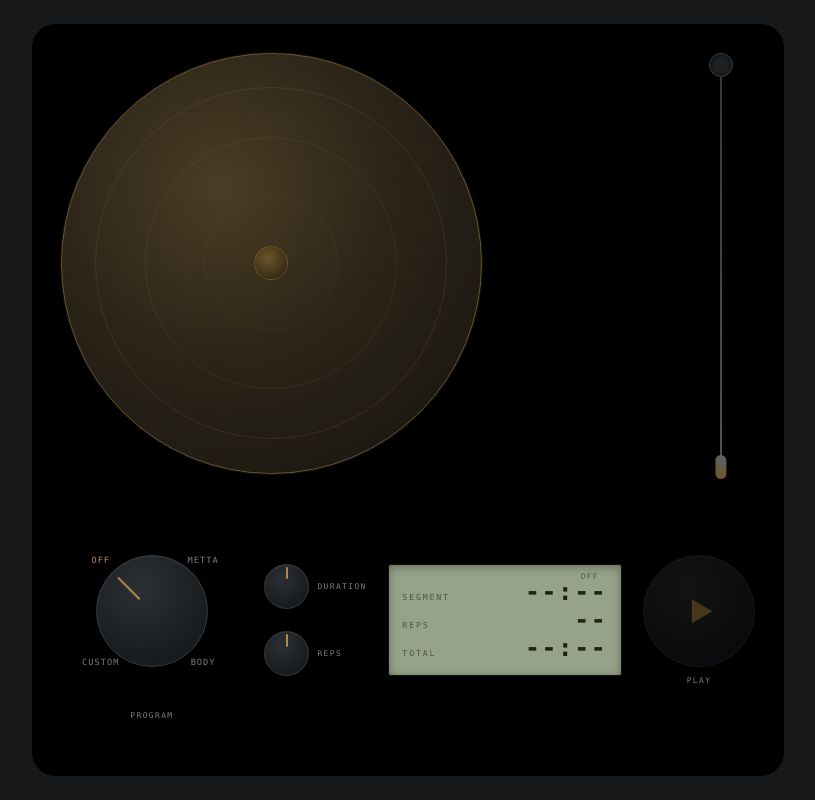
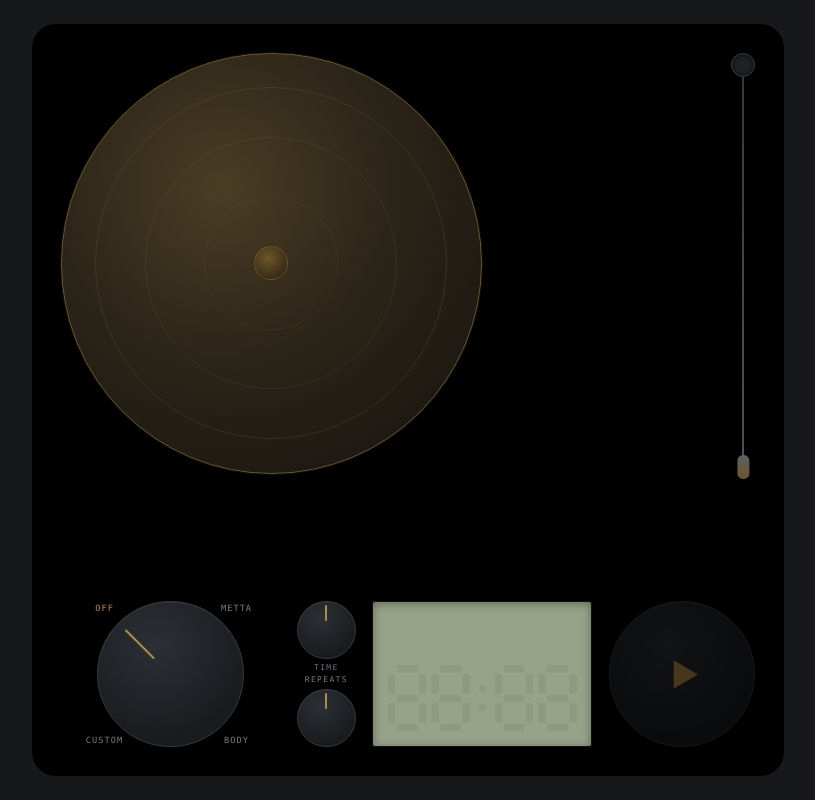
Before and after one commit to jackbush/metty, a plain HTML site: page web-prototype/index.html in a window 1280 px wide. Shown: the whole page, without its empty margins (232-1047 px from the left). Drawn offline with Linux system fonts and the light colour scheme.

Commit message:
screen behaviour working

```diff
--- a/web-prototype/app.js
+++ b/web-prototype/app.js
@@ -44,11 +44,10 @@ const el = {
   repDial:   $('dial-reps'),
   repPtr:    $('dial-reps').querySelector('.dial-pointer'),
   labels:    Array.from(document.querySelectorAll('.prog-label')),
-  segment:   $('v-segment'),
-  reps:      $('v-reps'),
-  total:     $('v-total'),
-  mode:      $('v-mode'),
-  run:       $('v-run'),
+  scrTop:    $('scr-top'),
+  dReps:     $('d-reps'),
+  dTotal:    $('d-total'),
+  dSegment:  $('d-segment'),
   play:      $('play'),
   glyphPlay: $('glyph-play'),
   glyphStop: $('glyph-stop'),
@@ -62,8 +61,69 @@ function mmss(seconds) {
   const s = Math.max(0, Math.ceil(seconds));
   const m = Math.floor(s / 60);
   const r = s % 60;
-  if (m >= 100) return `${m}m`;
   return `${String(m).padStart(2, '0')}:${String(r).padStart(2, '0')}`;
+}
+
+/* ── Seven-segment display ───────────────────────────────────
+   Drawn as SVG rather than set in a font, so unlit segments can
+   stay faintly visible the way they do on a real reflective LCD.
+   ───────────────────────────────────────────────────────── */
+
+//    aaa
+//   f   b
+//    ggg
+//   e   c
+//    ddd
+const SEG_RECTS = {
+  a: [13, 0,    32, 11],
+  b: [47, 13,   11, 30],
+  c: [47, 57,   11, 30],
+  d: [13, 89,   32, 11],
+  e: [0,  57,   11, 30],
+  f: [0,  13,   11, 30],
+  g: [13, 44.5, 32, 11],
+};
+
+const SEG_MAP = {
+  '0': 'abcdef', '1': 'bc',     '2': 'abged',  '3': 'abgcd',  '4': 'fgbc',
+  '5': 'afgcd',  '6': 'afgedc', '7': 'abc',    '8': 'abcdefg', '9': 'abgfcd',
+};
+
+const GLYPH_W = 58, GLYPH_H = 100, COLON_W = 22, KERN = 8;
+
+function segSVG(text, lit = true) {
+  const parts = [];
+  let x = 0;
+
+  for (const ch of text) {
+    if (ch === ':') {
+      const on = lit ? ' on' : '';
+      parts.push(`<rect class="seg${on}" x="${x + 6}" y="30" width="11" height="11" rx="3"/>`);
+      parts.push(`<rect class="seg${on}" x="${x + 6}" y="59" width="11" height="11" rx="3"/>`);
+      x += COLON_W + KERN;
+    } else {
+      const on = lit ? (SEG_MAP[ch] || '') : '';
+      for (const key of Object.keys(SEG_RECTS)) {
+        const [rx, ry, rw, rh] = SEG_RECTS[key];
+        const cls = on.includes(key) ? 'seg on' : 'seg';
+        parts.push(`<rect class="${cls}" x="${x + rx}" y="${ry}" width="${rw}" height="${rh}" rx="3"/>`);
+      }
+      x += GLYPH_W + KERN;
+    }
+  }
+
+  const w = Math.max(1, x - KERN);
+  return `<svg viewBox="0 0 ${w} ${GLYPH_H}" preserveAspectRatio="xMidYMid meet">`
+       + parts.join('') + '</svg>';
+}
+
+// Only touch the DOM when the rendered text actually changes.
+const segCache = new WeakMap();
+function setSeg(node, text, lit = true) {
+  const key = text + (lit ? '+' : '-');
+  if (segCache.get(node) === key) return;
+  segCache.set(node, key);
+  node.innerHTML = segSVG(text, lit);
 }
 
 /* ── Audio: struck singing bowl ──────────────────────────── */
@@ -158,23 +218,32 @@ function render() {
   const isOff = state.program === 'off';
   const total = state.segment * state.reps;
 
+  let segText, repsLeft, totalLeft;
+
   if (state.running) {
     const elapsed = (Date.now() - state.startedAt) / 1000;
     const rep = Math.min(state.reps, Math.floor(elapsed / state.segment) + 1);
-    const segLeft = state.segment - (elapsed % state.segment);
-
-    el.segment.textContent = mmss(segLeft);
-    el.reps.textContent = `${rep}/${state.reps}`;
-    el.total.textContent = mmss(total - elapsed);
+    segText  = mmss(state.segment - (elapsed % state.segment));
+    repsLeft = state.reps - rep + 1;   // repeats remaining, including this one
+    totalLeft = total - elapsed;
   } else {
-    el.segment.textContent = isOff ? '--:--' : mmss(state.segment);
-    el.reps.textContent = isOff ? '--' : String(state.reps);
-    el.total.textContent = isOff ? '--:--' : mmss(total);
+    segText  = mmss(state.segment);
+    repsLeft = state.reps;
+    totalLeft = total;
   }
 
-  el.mode.textContent = PRESETS[state.program].name;
-  el.run.textContent = state.running ? 'RUN' : '';
-  el.run.className = state.running ? 'on blink' : '';
+  // Bottom row: segment time. Unlit ghost digits when the deck is off.
+  setSeg(el.dSegment, isOff ? '88:88' : segText, !isOff);
+
+  // Top row carries repeats + total only while more than one repeat
+  // remains. On the last repeat there is nothing left to count, so it
+  // goes dark rather than sitting there reading "1".
+  const showTop = !isOff && repsLeft > 1;
+  el.scrTop.style.visibility = showTop ? 'visible' : 'hidden';
+  if (showTop) {
+    setSeg(el.dReps, String(repsLeft));
+    setSeg(el.dTotal, mmss(totalLeft));
+  }
 
   // Dials
   el.progPtr.style.transform = `rotate(${ANGLE[state.program]}deg)`;
--- a/web-prototype/index.html
+++ b/web-prototype/index.html
@@ -44,49 +44,36 @@
         <span class="prog-label pos-se" data-program="bodyscan">BODY</span>
         <span class="prog-label pos-sw" data-program="custom">CUSTOM</span>
       </div>
-      <span class="group-name">PROGRAM</span>
     </div>
 
-    <!-- Duration + Repetitions: stacked, 40% diameter -->
+    <!-- Time + Repeats. Labels sit between the two dials: the dial
+         each one names is directly above / below it. -->
     <div class="group" id="group-stack">
       <div class="stack">
-        <div class="mini">
         <div class="dial small-dial" id="dial-duration" tabindex="0" role="slider"
-               aria-label="Segment duration">
+             aria-label="Segment time">
           <div class="dial-face"></div>
           <div class="dial-pointer"></div>
         </div>
-          <span class="mini-name">DURATION</span>
-        </div>
-        <div class="mini">
+        <span class="mini-name">TIME</span>
+        <span class="mini-name">REPEATS</span>
         <div class="dial small-dial" id="dial-reps" tabindex="0" role="slider"
-               aria-label="Repetitions">
+             aria-label="Repeats">
           <div class="dial-face"></div>
           <div class="dial-pointer"></div>
-          </div>
-          <span class="mini-name">REPS</span>
         </div>
       </div>
     </div>
 
-    <!-- Screen -->
+    <!-- Screen: top row 30% (repeats remaining + total), bottom row 60% (segment) -->
     <div class="group" id="group-screen">
       <div id="screen">
-        <div class="scr-row">
-          <span class="scr-key">SEGMENT</span>
-          <span class="scr-val" id="v-segment">--:--</span>
+        <div class="scr-top" id="scr-top">
+          <div class="seg-box" id="d-reps"></div>
+          <div class="seg-box" id="d-total"></div>
         </div>
-        <div class="scr-row">
-          <span class="scr-key">REPS</span>
-          <span class="scr-val" id="v-reps">--</span>
-        </div>
-        <div class="scr-row">
-          <span class="scr-key">TOTAL</span>
-          <span class="scr-val" id="v-total">--:--</span>
-        </div>
-        <div class="scr-status">
-          <span id="v-mode">OFF</span>
-          <span id="v-run"></span>
+        <div class="scr-bottom">
+          <div class="seg-box" id="d-segment"></div>
         </div>
       </div>
     </div>
@@ -102,7 +89,6 @@
           </g>
         </svg>
       </button>
-      <span class="group-name">PLAY</span>
     </div>
 
   </div>
--- a/web-prototype/style.css
+++ b/web-prototype/style.css
@@ -1,15 +1,14 @@
 /* ── Metty interface prototype ──────────────────────────────
-   Absolute, full-screen layout. Desktop: bowl top-left, striker
-   down the right, controls in a band underneath the bowl.
+   Absolute, full-screen layout.
+   Desktop (>768px): pinned to a centred square deck.
    Mobile: bowl / screen / controls in vertical thirds.
    ───────────────────────────────────────────────────────── */
 
 :root{
   --pad: 3.5vh;
   --bowl-size: min(58vw, 58vh);
-  --dial: min(19vh, 15vw);          /* program dial + play button */
-  --small: calc(var(--dial) * 0.4); /* duration + reps */
-  --gap:   calc(var(--dial) * 0.2); /* so stack height == dial */
+  --dial: min(24.7vh, 19.5vw);      /* program dial == screen == play */
+  --small: calc(var(--dial) * 0.4); /* time + repeats */
 
   --bg:      #16181a;
   --bg-lift: #1e2124;
@@ -80,9 +79,9 @@ html,body{
 #striker{
   position:absolute;
   top: var(--pad);
-  right: calc(var(--pad) * 1.6);
+  right: var(--pad);
   height: var(--bowl-size);
-  width: 2.2rem;
+  width: 1.5rem;   /* pivot width, so the arm sits on the padding line */
   display:flex; flex-direction:column; align-items:center;
 }
 #striker-pivot{
@@ -120,13 +119,14 @@ html,body{
   bottom: var(--pad);
   display:flex;
   align-items:center;
-  gap: clamp(1rem, 3vw, 3rem);
+  gap: clamp(1rem, 2.2vw, 2.4rem);
 }
-.group{ display:flex; flex-direction:column; align-items:center; gap:.55rem; flex:none; }
-.group-name, .mini-name{
+.group{ display:flex; flex-direction:column; align-items:center; flex:none; }
+.mini-name{
   font-size: clamp(.5rem,.75vw,.66rem);
   letter-spacing:.18em;
   color: var(--ink-dim);
+  line-height:1;
 }
 
 /* ── Dials ───────────────────────────────────────────────── */
@@ -136,6 +136,7 @@ html,body{
   cursor: grab;
   touch-action:none;
   outline:none;
+  flex:none;
 }
 .dial:active{ cursor: grabbing; }
 .dial:focus-visible .dial-face{ border-color: var(--brass); }
@@ -167,8 +168,8 @@ html,body{
 /* Program wrapper + labels around the outside */
 .prog-wrap{
   position:relative;
-  width: calc(var(--dial) * 1.62);
-  height: calc(var(--dial) * 1.62);
+  width: calc(var(--dial) * 1.5);
+  height: calc(var(--dial) * 1.5);
   display:grid; place-items:center;
 }
 .prog-wrap .prog-dial{ position:absolute; }
@@ -185,22 +186,21 @@ html,body{
 }
 .prog-label:hover{ color: var(--ink); }
 .prog-label.active{ color: var(--brass); }
-.pos-nw{ left:22%;  top:22%; }
-.pos-ne{ left:78%;  top:22%; }
-.pos-se{ left:78%;  top:78%; }
-.pos-sw{ left:22%;  top:78%; }
+.pos-nw{ left:20%;  top:20%; }
+.pos-ne{ left:80%;  top:20%; }
+.pos-se{ left:80%;  top:80%; }
+.pos-sw{ left:20%;  top:80%; }
 
-/* Stack: two 40% dials, gap 20% → total height == program dial */
+/* Stack: dial / TIME / REPEATS / dial, total height == program dial */
 .stack{
   display:flex; flex-direction:column;
-  gap: var(--gap);
+  align-items:center;
   height: var(--dial);
-  justify-content:space-between;
+  justify-content: space-between;
 }
-.mini{ display:flex; align-items:center; gap:.5rem; }
 
 /* ── Screen ──────────────────────────────────────────────── */
-#group-screen{ flex:1 1 auto; min-width:0; align-self:stretch; justify-content:center; }
+#group-screen{ flex:1 1 auto; min-width:0; }
 #screen{
   width:100%;
   height: var(--dial);
@@ -209,37 +209,28 @@ html,body{
   border-radius:3px;
   border:1px solid #0f1110;
   box-shadow: inset 0 2px 10px rgba(0,0,0,.35);
-  padding: clamp(.5rem,1.4vh,1rem) clamp(.7rem,1.6vw,1.4rem);
-  display:flex; flex-direction:column; justify-content:center;
-  gap:.15em;
-  position:relative;
+  padding: calc(var(--dial) * 0.08) calc(var(--dial) * 0.1);
+  display:flex; flex-direction:column;
+  justify-content: space-between;
   overflow:hidden;
 }
-.scr-row{
-  display:flex; align-items:baseline; justify-content:space-between;
-  font-variant-numeric: tabular-nums;
+.scr-top{
+  height:30%;
+  display:flex; align-items:center; justify-content:space-between;
+  gap:1rem;
 }
-.scr-key{
-  font-size: clamp(.55rem,1.1vh,.8rem);
-  letter-spacing:.22em;
-  opacity:.62;
+.scr-bottom{
+  height:60%;
+  display:flex; align-items:center; justify-content:center;
 }
-.scr-val{
-  font-size: clamp(1rem,3.6vh,2.6rem);
-  font-weight:700;
-  letter-spacing:.06em;
-  line-height:1.05;
-}
-.scr-status{
-  position:absolute; top:.4rem; right:.6rem;
-  display:flex; gap:.7rem;
-  font-size: clamp(.5rem,1vh,.7rem);
-  letter-spacing:.2em;
-  opacity:.62;
-}
-#v-run.on{ opacity:1; font-weight:700; }
-#v-run.blink{ animation: blink 1s steps(1,end) infinite; }
-@keyframes blink{ 50%{ opacity:.15; } }
+.seg-box{ height:100%; min-width:0; }
+.scr-top .seg-box svg{ height:100%; width:auto; max-width:100%; display:block; }
+.scr-bottom .seg-box{ width:100%; }
+.scr-bottom .seg-box svg{ height:100%; width:100%; display:block; }
+
+/* Unlit segments stay faintly visible, as on a real reflective LCD */
+.seg{ fill: currentColor; opacity:.07; }
+.seg.on{ opacity:1; }
 
 /* ── Play ────────────────────────────────────────────────── */
 #play{
@@ -256,30 +247,19 @@ html,body{
 #play:hover{ border-color: var(--brass-lo); }
 #play:active{ transform: scale(.97); }
 #play[disabled]{ opacity:.4; cursor:not-allowed; }
-#play svg{ width:42%; height:42%; fill: currentColor; }
+#play svg{ width:38%; height:38%; fill: currentColor; }
 #play.running{ color: #c9553f; }
 
 /* ── Mobile: vertical thirds ─────────────────────────────── */
 @media (max-width: 768px){
   :root{
     --bowl-size: min(70vw, 26vh);
-    --dial: min(14vh, 25vw);
+    --dial: min(15vh, 27vw);
   }
 
-  /* Top third: bowl + striker */
-  #bowl-zone{
-    top: 3vh;
-    left: 6vw;
-  }
-  #striker{
-    top: 3vh;
-    right: 8vw;
-    height: var(--bowl-size);
-  }
+  #bowl-zone{ top: 3vh; left: 6vw; }
+  #striker{ top: 3vh; right: 8vw; height: var(--bowl-size); }
 
-  /* Middle third: screen. Bottom third: controls.
-     Both live inside #controls, laid out as a grid so the screen
-     spans the full width above the control row. */
   #controls{
     top: 34vh;
     bottom: 2.5vh;
@@ -289,22 +269,16 @@ html,body{
     gap: 3vh 4vw;
     align-items: center;
   }
-  #group-screen{
-    grid-column: 1 / -1;
-    grid-row: 1;
-    align-self: stretch;
-  }
+  #group-screen{ grid-column: 1 / -1; grid-row: 1; align-self: stretch; }
   #screen{ height: 100%; }
   #group-program{ grid-column: 1; grid-row: 2; justify-self: start; }
   #group-stack  { grid-column: 2; grid-row: 2; justify-self: center; }
   #group-play   { grid-column: 3; grid-row: 2; justify-self: end; }
 
   .prog-wrap{
-    width: calc(var(--dial) * 1.6);
-    height: calc(var(--dial) * 1.6);
+    width: calc(var(--dial) * 1.5);
+    height: calc(var(--dial) * 1.5);
   }
-  .mini-name{ display: none; }
-  .scr-val{ font-size: clamp(1.4rem, 6vh, 3rem); }
 }
 
 /* ── Desktop: square deck ────────────────────────────────────
@@ -321,7 +295,7 @@ html,body{
     --side: min(calc(100vw - 48px), calc(100vh - 48px));
     --pad:        calc(var(--side) * 0.038);
     --bowl-size:  calc(var(--side) * 0.56);
-    --dial:       calc(var(--side) * 0.15);
+    --dial:       calc(var(--side) * 0.195);
   }
 
   body{
@@ -338,21 +312,20 @@ html,body{
     overflow: hidden;
   }
 
+  /* Controls sit on the bottom edge, with the same clearance
+     as the bowl has at the top and everything has at the sides. */
   #controls{
-    top: calc(var(--pad) + var(--bowl-size) + var(--side) * 0.025);
-    gap: calc(var(--side) * 0.028);
+    top: auto;
+    /* The band is 1.5x the dial to make room for the program labels,
+       but its content is only 1 dial tall and centred. Pulling it down
+       by that 0.25 margin puts the dials, screen and play button on the
+       same padding line as the bowl above and the edges either side. */
+    bottom: calc(var(--pad) - var(--dial) * 0.25);
+    height: calc(var(--dial) * 1.5);
+    gap: calc(var(--side) * 0.022);
   }
 
-  /* Type is scaled from --side for the same reason as the metrics:
-     vh-based sizes overflow the fixed-height LCD on a tall window. */
-  #screen{ padding: calc(var(--side) * 0.012) calc(var(--side) * 0.018); }
-  .scr-val{ font-size: calc(var(--side) * 0.033); }
-  .scr-key{ font-size: calc(var(--side) * 0.011); }
-  .scr-status{
-    font-size: calc(var(--side) * 0.010);
-    top: calc(var(--side) * 0.010);
-    right: calc(var(--side) * 0.014);
-  }
-  .group-name, .mini-name{ font-size: calc(var(--side) * 0.0105); }
+  /* Type scaled from --side for the same reason as the metrics. */
+  .mini-name{ font-size: calc(var(--side) * 0.0105); }
   .prog-label{ font-size: calc(var(--side) * 0.0115); }
 }
```
Also changed, not shown: 2 other files. Lines whose indentation alone changed are shown as unchanged.
